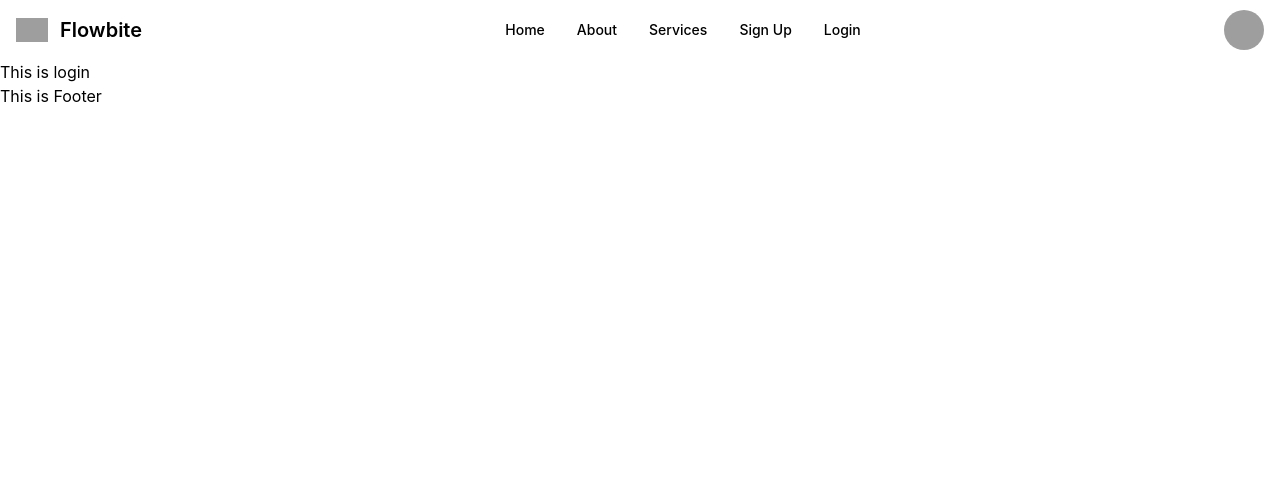
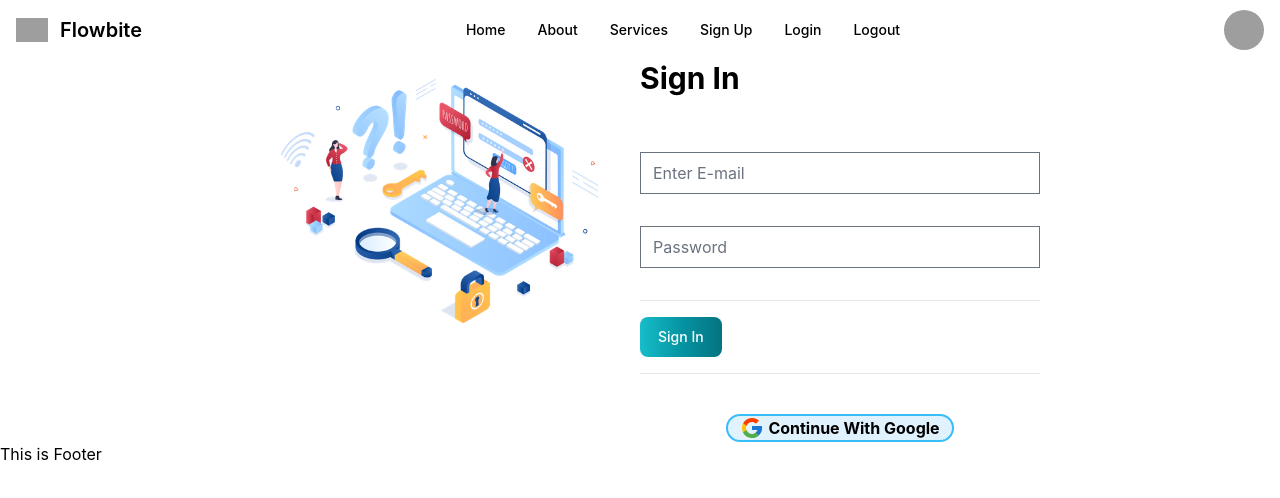
Before and after one commit to zenmh/touristice, a React (Create React App) app: page /login in a window 1280 px wide. Shown: the top 498 px of the page. Built offline with nearby package versions, Linux system fonts and the light colour scheme; grey boxes are pictures that could not be loaded.

Commit message:
Authentication Implemented

```diff
--- a/package.json
+++ b/package.json
@@ -6,10 +6,12 @@
     "@testing-library/jest-dom": "^5.16.5",
     "@testing-library/react": "^13.4.0",
     "@testing-library/user-event": "^13.5.0",
+    "firebase": "^9.13.0",
     "flowbite": "^1.5.3",
     "flowbite-react": "^0.3.4",
     "react": "^18.2.0",
     "react-dom": "^18.2.0",
+    "react-icons": "^4.6.0",
     "react-router-dom": "^6.4.3",
     "react-scripts": "5.0.1",
     "web-vitals": "^2.1.4"
--- a/src/Components/Navbar/Navbar1.js
+++ b/src/Components/Navbar/Navbar1.js
@@ -1,8 +1,10 @@
 import { Avatar, Dropdown, Navbar } from "flowbite-react";
-import React from "react";
+import React, { useContext } from "react";
 import { Link } from "react-router-dom";
+import { AuthContext } from "../../contexts/AuthProvider";
 
 const Navbar1 = () => {
+  const { logout } = useContext(AuthContext);
   return (
     <div>
       <Navbar fluid={true} rounded={true}>
@@ -51,6 +53,7 @@ const Navbar1 = () => {
 
           <Link to="/signup">Sign Up</Link>
           <Link to="/login">Login</Link>
+          <Link onClick={logout}>Logout</Link>
         </Navbar.Collapse>
       </Navbar>
     </div>
--- a/src/Pages/Authentication/Login.js
+++ b/src/Pages/Authentication/Login.js
@@ -1,7 +1,61 @@
-import React from "react";
+import { Button } from "flowbite-react";
+import React, { useContext } from "react";
+import Img from "../../assets/signup.webp";
+import { FcGoogle } from "react-icons/fc";
+import { Link } from "react-router-dom";
+import { AuthContext } from "../../contexts/AuthProvider";
 
 const Login = () => {
-  return <div>This is login</div>;
+  const { login } = useContext(AuthContext);
+  const handleSubmit = (e) => {
+    e.preventDefault();
+    const form = e.target;
+    const email = form.email.value;
+    const password = form.password.value;
+    console.log(email, password);
+    login(email, password)
+      .then((result) => {
+        const user = result.user;
+        console.log(user);
+      })
+      .catch((err) => console.error("Error", err));
+  };
+
+  return (
+    <div className="grid grid-cols-2 mx-60">
+      <div>
+        <img src={Img} alt="" />
+      </div>
+      <div>
+        <h2 className="text-3xl font-bold mb-10">Sign In</h2>
+        <form onSubmit={handleSubmit}>
+          <input
+            className="w-full my-4"
+            type="email"
+            name="email"
+            placeholder="Enter E-mail"
+          />
+          <input
+            className="w-full my-4"
+            type="password"
+            name="password"
+            placeholder="Password"
+          />
+          <hr className="my-4" />
+          <Button type="submit" gradientMonochrome="teal">
+            Sign In
+          </Button>
+        </form>
+        <hr className="my-4" />
+        <div className="flex justify-center mt-10">
+          <Link className="flex justify-center items-center border-2 border-sky-400 bg-sky-100 hover:bg-sky-200 px-3 rounded-2xl">
+            <FcGoogle className="text-2xl" />
+            <p className="font-bold ml-1">Continue With Google</p>
+          </Link>
+        </div>
+      </div>
+    </div>
+  );
 };
 
 export default Login;
--- a/src/Pages/Authentication/SignUp.js
+++ b/src/Pages/Authentication/SignUp.js
@@ -1,9 +1,11 @@
 import { Button } from "flowbite-react";
-import React, { useState } from "react";
+import React, { useContext, useState } from "react";
 import { Link } from "react-router-dom";
 import Img from "../../assets/signup.webp";
+import { AuthContext } from "../../contexts/AuthProvider";
 
 const SignUp = () => {
+  const { createUser } = useContext(AuthContext);
   const [agree, setAgree] = useState(false);
   const handleSubmit = (e) => {
     e.preventDefault();
@@ -13,6 +15,12 @@ const SignUp = () => {
     const photoUrl = form.photo_url.value;
     const email = form.email.value;
     const password = form.password.value;
+    createUser(email, password)
+      .then((userCredentials) => {
+        const user = userCredentials.user;
+        console.log(user);
+      })
+      .catch((err) => console.error("Error", err));
   };
   const handleCheakbox = (e) => {
     setAgree(e.target.checked);
@@ -67,6 +75,9 @@ const SignUp = () => {
       </div>
       <div>
         <img src={Img} alt="" />
+        <p className="font-semibold">
+          <Link to="/login">I have already an account</Link>
+        </p>
       </div>
     </div>
   );
--- a/src/contexts/AuthProvider.js
+++ b/src/contexts/AuthProvider.js
@@ -1,7 +1,35 @@
-import React from "react";
+import React, { createContext } from "react";
+import app from "../firebase/firebase.config";
+import {
+  createUserWithEmailAndPassword,
+  getAuth,
+  signInWithEmailAndPassword,
+  signOut,
+} from "firebase/auth";
 
-const AuthProvider = () => {
-  return <div></div>;
+const auth = getAuth(app);
+export const AuthContext = createContext();
+
+const AuthProvider = ({ children }) => {
+  const createUser = (email, password) => {
+    return createUserWithEmailAndPassword(auth, email, password);
+  };
+
+  const login = (email, password) => {
+    return signInWithEmailAndPassword(auth, email, password);
+  };
+
+  const logout = async () => {
+    return signOut(auth)
+      .then(() => {})
+      .catch((err) => console.error("Error", err));
+  };
+
+  return (
+    <AuthContext.Provider value={{ createUser, login, logout }}>
+      {children}
+    </AuthContext.Provider>
+  );
 };
 
 export default AuthProvider;
--- /dev/null
+++ b/src/firebase/firebase.config.js
@@ -0,0 +1,17 @@
+// Import the functions you need from the SDKs you need
+import { initializeApp } from "firebase/app";
+// TODO: Add SDKs for Firebase products that you want to use
+// https://firebase.google.com/docs/web/setup#available-libraries
+
+// Your web app's Firebase configuration
+const firebaseConfig = {
+  apiKey: "AIzaSyBkQ3XQgrIkSnCtsbi9dlA7sNRQU3m79Og",
+  authDomain: "touristics-872a8.firebaseapp.com",
+  projectId: "touristics-872a8",
+  storageBucket: "touristics-872a8.appspot.com",
+  messagingSenderId: "412090382129",
+  appId: "1:412090382129:web:6b6df842e81164d7462210",
+};
+
+const app = initializeApp(firebaseConfig);
+export default app;
--- a/src/index.js
+++ b/src/index.js
@@ -1,13 +1,16 @@
-import React from 'react';
-import ReactDOM from 'react-dom/client';
-import './index.css';
-import App from './App';
-import reportWebVitals from './reportWebVitals';
+import React from "react";
+import ReactDOM from "react-dom/client";
+import "./index.css";
+import App from "./App";
+import reportWebVitals from "./reportWebVitals";
+import AuthProvider from "./contexts/AuthProvider";
 
-const root = ReactDOM.createRoot(document.getElementById('root'));
+const root = ReactDOM.createRoot(document.getElementById("root"));
 root.render(
   <React.StrictMode>
-    <App />
+    <AuthProvider>
+      <App />
+    </AuthProvider>
   </React.StrictMode>
 );
 
```
Also changed, not shown: 1 other file (tests, documents, lock files or other folders).
